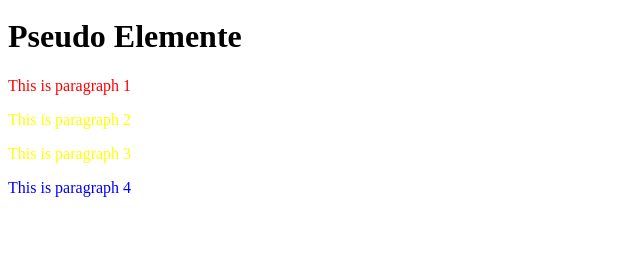
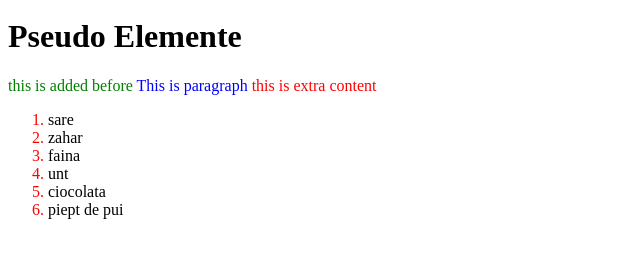
Before and after one commit to ciprianpavaleanu/cursIT, a plain HTML site: page Sesiunea5/pseudo.html in a window 1280 px wide. Shown: the part 103-360 px from the top of the page, without its empty margins (0-640 px from the left). Drawn offline with Linux system fonts and the light colour scheme.

Commit message:
Sesiunea6

```diff
--- a/Sesiunea5/pseudo.html
+++ b/Sesiunea5/pseudo.html
@@ -13,6 +13,20 @@
         color: red;
         font-size: 50px;
       } */
+
+      p::after {
+        content: " this is extra content";
+        color: red;
+      }
+
+      p::before {
+        content: "this is added before ";
+        color: green;
+      }
+
+      .target::selection {
+        color: yellow;
+      }
 
       a[target="_blank"] {
         border: 1px solid blue;
@@ -33,6 +47,9 @@
       p {
         color: blue /*!important*/;
       }
+      ::marker {
+        color: red;
+      }
     </style>
   </head>
   <body>
@@ -41,11 +58,19 @@
     <a href="index.html">index</a>
     <img src="falsa" alt="flower" />
     <h1>Pseudo Elemente</h1>
-    <p class="paragraph3" id="paragraph2" style="color: red">
+    <!-- <p class="paragraph3" id="paragraph2" style="color: red">
       This is paragraph 1
     </p>
     <p id="paragraph2">This is paragraph 2</p>
-    <p class="paragraph3" id="paragraph2">This is paragraph 3</p>
-    <p>This is paragraph 4</p>
+    <p class="paragraph3" id="paragraph2">This is paragraph 3</p> -->
+    <p class="target">This is paragraph</p>
+    <ol>
+      <li>sare</li>
+      <li>zahar</li>
+      <li>faina</li>
+      <li>unt</li>
+      <li>ciocolata</li>
+      <div style="display: list-item">piept de pui</div>
+    </ol>
   </body>
 </html>
```
Also changed, not shown: Sesiunea5/flexbox.html (+3 -1 lines), Sesiunea6/index.html (added, +41 -0 lines).
